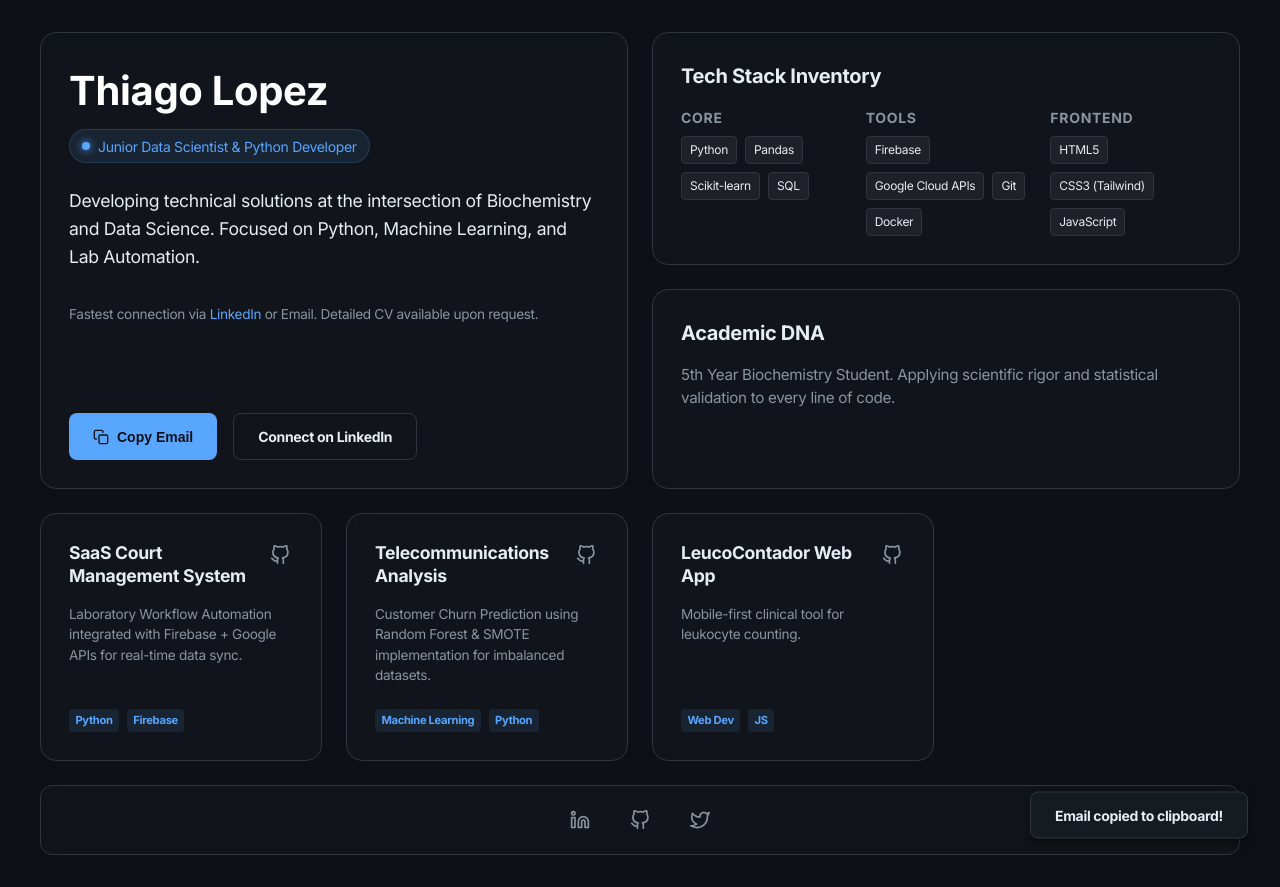
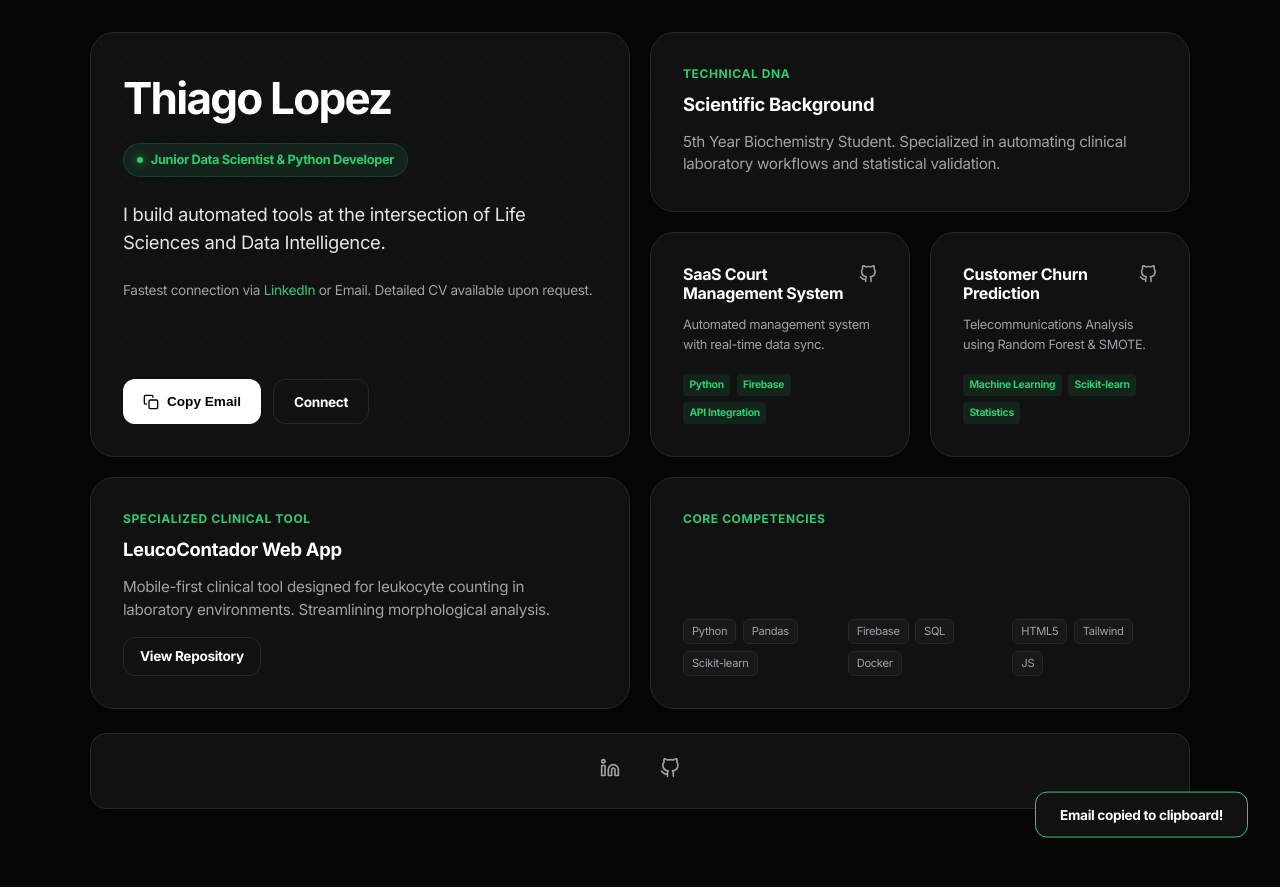
Before and after one commit to thxlopez7/-first_impression, a plain HTML site: page index.html in a window 1280 px wide. After the commit the page ends 841 px from the top, so only its background shows below. Drawn offline with Linux system fonts and the light colour scheme.

Commit message:
Portfolio v2.0: Refactored to Bento Grid dashboard with Bio-Green accents and updated bio

```diff
--- a/index.html
+++ b/index.html
@@ -12,7 +12,7 @@
 <body>
     <div class="dashboard">
         <main class="bento-grid">
-            <!-- Identity Cell (Double Width) -->
+            <!-- Hero Cell (Identity) -->
             <section class="bento-cell identity-cell">
                 <div class="cell-inner">
                     <div class="identity-content">
@@ -22,7 +22,7 @@
                             Junior Data Scientist & Python Developer
                         </div>
                         <p class="value-prop">
-                            Developing technical solutions at the intersection of Biochemistry and Data Science. Focused on Python, Machine Learning, and Lab Automation.
+                            I build automated tools at the intersection of Life Sciences and Data Intelligence.
                         </p>
                         <p class="contact-note" style="font-size: 0.85rem; color: var(--text-secondary); margin-bottom: 1.5rem;">
                             Fastest connection via <a href="https://www.linkedin.com/in/thiago-lopez-284507219" target="_blank" style="color: var(--accent-color); text-decoration: none;">LinkedIn</a> or Email. Detailed CV available upon request.
@@ -32,102 +32,97 @@
                                 <svg viewBox="0 0 24 24" width="16" height="16" stroke="currentColor" stroke-width="2" fill="none" stroke-linecap="round" stroke-linejoin="round"><rect x="9" y="9" width="13" height="13" rx="2" ry="2"></rect><path d="M5 15H4a2 2 0 0 1-2-2V4a2 2 0 0 1 2-2h9a2 2 0 0 1 2 2v1"></path></svg>
                                 Copy Email
                             </button>
-                            <a href="https://www.linkedin.com/in/thiago-lopez-284507219" target="_blank" class="btn btn-secondary">Connect on LinkedIn</a>
+                            <a href="https://www.linkedin.com/in/thiago-lopez-284507219" target="_blank" class="btn btn-secondary">Connect</a>
                         </div>
-                    </div>
-                </div>
-            </section>
-
-            <!-- Tech Stack Inventory (Iconic Grid) -->
-            <section class="bento-cell tech-stack-cell">
-                <div class="cell-inner">
-                    <h2>Tech Stack Inventory</h2>
-                    <div class="tech-groups">
-                        <div class="tech-group">
-                            <h3>Core</h3>
-                            <div class="tech-tags">
-                                <span class="tag">Python</span>
-                                <span class="tag">Pandas</span>
-                                <span class="tag">Scikit-learn</span>
-                                <span class="tag">SQL</span>
-                            </div>
-                        </div>
-                        <div class="tech-group">
-                            <h3>Tools</h3>
-                            <div class="tech-tags">
-                                <span class="tag">Firebase</span>
-                                <span class="tag">Google Cloud APIs</span>
-                                <span class="tag">Git</span>
-                                <span class="tag">Docker</span>
-                            </div>
-                        </div>
-                        <div class="tech-group">
-                            <h3>Frontend</h3>
-                            <div class="tech-tags">
-                                <span class="tag">HTML5</span>
-                                <span class="tag">CSS3 (Tailwind)</span>
-                                <span class="tag">JavaScript</span>
-                            </div>
-                        </div>
-                    </div>
-                </div>
-            </section>
-
-            <!-- Academic/Scientific DNA -->
-            <section class="bento-cell academic-cell">
-                <div class="cell-inner">
-                    <h2>Academic DNA</h2>
-                    <p>5th Year Biochemistry Student. Applying scientific rigor and statistical validation to every line of code.</p>
-                </div>
-                <div class="decor-pattern pattern-waves"></div>
-            </section>
-
-            <!-- Project Case Studies (The "Work" Section) -->
-            <section class="bento-cell project-cell">
-                <div class="cell-inner">
-                    <div class="project-header">
-                        <h2>SaaS Court Management System</h2>
-                        <a href="https://github.com/thxlopez7/gestor_de_canchas_SaaS.git" target="_blank" class="github-link" title="View on GitHub">
-                            <svg viewBox="0 0 24 24" width="20" height="20" stroke="currentColor" stroke-width="2" fill="none" stroke-linecap="round" stroke-linejoin="round"><path d="M9 19c-5 1.5-5-2.5-7-3m14 6v-3.87a3.37 3.37 0 0 0-.94-2.61c3.14-.35 6.44-1.54 6.44-7A5.44 5.44 0 0 0 20 4.77 5.07 5.07 0 0 0 19.91 1S18.73.65 16 2.48a13.38 13.38 0 0 0-7 0C6.27.65 5.09 1 5.09 1A5.07 5.07 0 0 0 5 4.77a5.44 5.44 0 0 0-1.5 3.78c0 5.42 3.3 6.61 6.44 7A3.37 3.37 0 0 0 9 18.13V22"></path></svg>
-                        </a>
-                    </div>
-                    <p class="context">Laboratory Workflow Automation integrated with Firebase + Google APIs for real-time data sync.</p>
-                    <div class="tech-tag-container">
-                        <span class="tech-tag">Python</span>
-                        <span class="tech-tag">Firebase</span>
-                    </div>
-                </div>
-            </section>
-
-            <section class="bento-cell project-cell">
-                <div class="cell-inner">
-                    <div class="project-header">
-                        <h2>Telecommunications Analysis</h2>
-                        <a href="https://github.com/thxlopez7/challenge_telecomX_2026" target="_blank" class="github-link" title="View on GitHub">
-                            <svg viewBox="0 0 24 24" width="20" height="20" stroke="currentColor" stroke-width="2" fill="none" stroke-linecap="round" stroke-linejoin="round"><path d="M9 19c-5 1.5-5-2.5-7-3m14 6v-3.87a3.37 3.37 0 0 0-.94-2.61c3.14-.35 6.44-1.54 6.44-7A5.44 5.44 0 0 0 20 4.77 5.07 5.07 0 0 0 19.91 1S18.73.65 16 2.48a13.38 13.38 0 0 0-7 0C6.27.65 5.09 1 5.09 1A5.07 5.07 0 0 0 5 4.77a5.44 5.44 0 0 0-1.5 3.78c0 5.42 3.3 6.61 6.44 7A3.37 3.37 0 0 0 9 18.13V22"></path></svg>
-                        </a>
-                    </div>
-                    <p class="context">Customer Churn Prediction using Random Forest & SMOTE implementation for imbalanced datasets.</p>
-                    <div class="tech-tag-container">
-                        <span class="tech-tag">Machine Learning</span>
-                        <span class="tech-tag">Python</span>
                     </div>
                 </div>
                 <div class="decor-pattern pattern-dots"></div>
             </section>
 
+            <!-- Technical DNA Cell -->
+            <section class="bento-cell academic-cell">
+                <div class="cell-inner">
+                    <h3>Technical DNA</h3>
+                    <h2>Scientific Background</h2>
+                    <p>5th Year Biochemistry Student. Specialized in automating clinical laboratory workflows and statistical validation.</p>
+                </div>
+                <div class="decor-pattern pattern-waves"></div>
+            </section>
+
+            <!-- Project Card 1: SaaS Gestor -->
             <section class="bento-cell project-cell">
                 <div class="cell-inner">
                     <div class="project-header">
-                        <h2>LeucoContador Web App</h2>
-                        <a href="https://github.com/thxlopez7" target="_blank" class="github-link" title="View on GitHub">
-                            <svg viewBox="0 0 24 24" width="20" height="20" stroke="currentColor" stroke-width="2" fill="none" stroke-linecap="round" stroke-linejoin="round"><path d="M9 19c-5 1.5-5-2.5-7-3m14 6v-3.87a3.37 3.37 0 0 0-.94-2.61c3.14-.35 6.44-1.54 6.44-7A5.44 5.44 0 0 0 20 4.77 5.07 5.07 0 0 0 19.91 1S18.73.65 16 2.48a13.38 13.38 0 0 0-7 0C6.27.65 5.09 1 5.09 1A5.07 5.07 0 0 0 5 4.77a5.44 5.44 0 0 0-1.5 3.78c0 5.42 3.3 6.61 6.44 7A3.37 3.37 0 0 0 9 18.13V22"></path></svg>
+                        <h2>SaaS Court Management System</h2>
+                        <a href="https://github.com/thxlopez7/gestor_de_canchas_SaaS.git" target="_blank" class="github-link" title="View Source Code">
+                            <svg viewBox="0 0 24 24" width="18" height="18" stroke="currentColor" stroke-width="2" fill="none" stroke-linecap="round" stroke-linejoin="round"><path d="M9 19c-5 1.5-5-2.5-7-3m14 6v-3.87a3.37 3.37 0 0 0-.94-2.61c3.14-.35 6.44-1.54 6.44-7A5.44 5.44 0 0 0 20 4.77 5.07 5.07 0 0 0 19.91 1S18.73.65 16 2.48a13.38 13.38 0 0 0-7 0C6.27.65 5.09 1 5.09 1A5.07 5.07 0 0 0 5 4.77a5.44 5.44 0 0 0-1.5 3.78c0 5.42 3.3 6.61 6.44 7A3.37 3.37 0 0 0 9 18.13V22"></path></svg>
                         </a>
                     </div>
-                    <p class="context">Mobile-first clinical tool for leukocyte counting.</p>
+                    <p class="context">Automated management system with real-time data sync.</p>
                     <div class="tech-tag-container">
-                        <span class="tech-tag">Web Dev</span>
-                        <span class="tech-tag">JS</span>
+                        <span class="tech-tag">Python</span>
+                        <span class="tech-tag">Firebase</span>
+                        <span class="tech-tag">API Integration</span>
+                    </div>
+                </div>
+            </section>
+
+            <!-- Project Card 2: Telecom Churn -->
+            <section class="bento-cell project-cell">
+                <div class="cell-inner">
+                    <div class="project-header">
+                        <h2>Customer Churn Prediction</h2>
+                        <a href="https://github.com/thxlopez7/challenge_telecomX_2026" target="_blank" class="github-link" title="View Source Code">
+                            <svg viewBox="0 0 24 24" width="18" height="18" stroke="currentColor" stroke-width="2" fill="none" stroke-linecap="round" stroke-linejoin="round"><path d="M9 19c-5 1.5-5-2.5-7-3m14 6v-3.87a3.37 3.37 0 0 0-.94-2.61c3.14-.35 6.44-1.54 6.44-7A5.44 5.44 0 0 0 20 4.77 5.07 5.07 0 0 0 19.91 1S18.73.65 16 2.48a13.38 13.38 0 0 0-7 0C6.27.65 5.09 1 5.09 1A5.07 5.07 0 0 0 5 4.77a5.44 5.44 0 0 0-1.5 3.78c0 5.42 3.3 6.61 6.44 7A3.37 3.37 0 0 0 9 18.13V22"></path></svg>
+                        </a>
+                    </div>
+                    <p class="context">Telecommunications Analysis using Random Forest & SMOTE.</p>
+                    <div class="tech-tag-container">
+                        <span class="tech-tag">Machine Learning</span>
+                        <span class="tech-tag">Scikit-learn</span>
+                        <span class="tech-tag">Statistics</span>
+                    </div>
+                </div>
+            </section>
+
+            <!-- Featured Clinical Tool: LeucoContador -->
+            <section class="bento-cell tech-stack-cell">
+                <div class="cell-inner">
+                    <h3>Specialized Clinical Tool</h3>
+                    <h2>LeucoContador Web App</h2>
+                    <p>Mobile-first clinical tool designed for leukocyte counting in laboratory environments. Streamlining morphological analysis.</p>
+                    <div class="cta-group" style="margin-top: 1rem;">
+                        <a href="https://github.com/thxlopez7" target="_blank" class="btn btn-secondary" style="padding: 0.5rem 1rem;">View Repository</a>
+                    </div>
+                </div>
+            </section>
+
+            <!-- Tech Stack Cell -->
+            <section class="bento-cell tech-stack-cell">
+                <div class="cell-inner">
+                    <h3>Core Competencies</h3>
+                    <div class="tech-groups">
+                        <div class="tech-group">
+                            <div class="tech-tags">
+                                <span class="tag">Python</span>
+                                <span class="tag">Pandas</span>
+                                <span class="tag">Scikit-learn</span>
+                            </div>
+                        </div>
+                        <div class="tech-group">
+                            <div class="tech-tags">
+                                <span class="tag">Firebase</span>
+                                <span class="tag">SQL</span>
+                                <span class="tag">Docker</span>
+                            </div>
+                        </div>
+                        <div class="tech-group">
+                            <div class="tech-tags">
+                                <span class="tag">HTML5</span>
+                                <span class="tag">Tailwind</span>
+                                <span class="tag">JS</span>
+                            </div>
+                        </div>
                     </div>
                 </div>
             </section>
@@ -140,9 +135,6 @@
             <a href="https://github.com/thxlopez7" target="_blank" class="social-icon" aria-label="GitHub">
                 <svg viewBox="0 0 24 24" width="20" height="20" stroke="currentColor" stroke-width="2" fill="none" stroke-linecap="round" stroke-linejoin="round"><path d="M9 19c-5 1.5-5-2.5-7-3m14 6v-3.87a3.37 3.37 0 0 0-.94-2.61c3.14-.35 6.44-1.54 6.44-7A5.44 5.44 0 0 0 20 4.77 5.07 5.07 0 0 0 19.91 1S18.73.65 16 2.48a13.38 13.38 0 0 0-7 0C6.27.65 5.09 1 5.09 1A5.07 5.07 0 0 0 5 4.77a5.44 5.44 0 0 0-1.5 3.78c0 5.42 3.3 6.61 6.44 7A3.37 3.37 0 0 0 9 18.13V22"></path></svg>
             </a>
-            <a href="#" target="_blank" class="social-icon" aria-label="Twitter">
-                <svg viewBox="0 0 24 24" width="20" height="20" stroke="currentColor" stroke-width="2" fill="none" stroke-linecap="round" stroke-linejoin="round"><path d="M23 3a10.9 10.9 0 0 1-3.14 1.53 4.48 4.48 0 0 0-7.86 3v1A10.66 10.66 0 0 1 3 4s-4 9 5 13a11.64 11.64 0 0 1-7 2c9 5 20 0 20-11.5a4.5 4.5 0 0 0-.08-.83A7.72 7.72 0 0 0 23 3z"></path></svg>
-            </a>
         </footer>
     </div>
 
--- a/style.css
+++ b/style.css
@@ -1,12 +1,11 @@
 :root {
-    --bg-color: #0D1117;
-    --border-color: #30363D;
-    --text-primary: #E6EDF3;
-    --text-secondary: #8B949E;
-    --accent-color: #58A6FF;
-    --accent-hover: #3182CE;
-    --glass-bg: rgba(255, 255, 255, 0.02);
-    --glass-border: rgba(255, 255, 255, 0.05);
+    --bg-color: #050505;
+    --card-bg: #111111;
+    --border-color: #262626;
+    --text-primary: #FFFFFF;
+    --text-secondary: #A1A1AA;
+    --accent-color: #2ecc71;
+    --accent-glow: rgba(46, 204, 113, 0.15);
 }
 
 * {
@@ -26,12 +25,13 @@ body {
     justify-content: center;
     align-items: center;
     padding: 2rem;
+    overflow-x: hidden;
 }
 
 /* Dashboard Container */
 .dashboard {
     width: 100%;
-    max-width: 1200px;
+    max-width: 1100px;
     display: flex;
     flex-direction: column;
     gap: 1.5rem;
@@ -41,26 +41,34 @@ body {
 .bento-grid {
     display: grid;
     grid-template-columns: repeat(4, 1fr);
-    grid-auto-rows: minmax(200px, auto);
-    gap: 1.5rem;
+    grid-auto-rows: minmax(180px, auto);
+    gap: 1.25rem;
 }
 
-/* Glassmorphism Cells */
+/* Bento Cells */
 .bento-cell {
     position: relative;
-    background: var(--glass-bg);
+    background: var(--card-bg);
     border: 1px solid var(--border-color);
-    border-radius: 16px;
+    border-radius: 24px;
     overflow: hidden;
-    backdrop-filter: blur(10px);
-    -webkit-backdrop-filter: blur(10px);
-    transition: transform 0.3s cubic-bezier(0.4, 0, 0.2, 1), box-shadow 0.3s ease;
+    transition: transform 0.4s cubic-bezier(0.2, 1, 0.3, 1), box-shadow 0.4s ease, border-color 0.4s ease;
     display: flex;
     flex-direction: column;
+    opacity: 0;
+    transform: translateY(20px);
+    animation: entrance 0.6s cubic-bezier(0.2, 1, 0.3, 1) forwards;
+}
+
+@keyframes entrance {
+    to {
+        opacity: 1;
+        transform: translateY(0);
+    }
 }
 
 .cell-inner {
-    padding: 1.75rem;
+    padding: 2rem;
     position: relative;
     z-index: 2;
     height: 100%;
@@ -69,9 +77,9 @@ body {
 }
 
 .bento-cell:hover {
-    transform: scale(1.02);
-    box-shadow: 0 0 30px rgba(88, 166, 255, 0.1);
-    border-color: rgba(88, 166, 255, 0.3);
+    transform: scale(1.01);
+    box-shadow: 0 0 40px var(--accent-glow);
+    border-color: rgba(46, 204, 113, 0.3);
 }
 
 /* Specific Cell Sizings */
@@ -95,25 +103,26 @@ body {
     grid-row: span 1;
 }
 
-/* Typography & Elements */
+/* Typography */
 h1 {
-    font-size: 2.5rem;
+    font-size: 2.75rem;
+    font-weight: 800;
+    margin-bottom: 0.75rem;
+    color: #FFFFFF;
+    letter-spacing: -0.04em;
+}
+
+h2 {
+    font-size: 1.15rem;
     font-weight: 700;
-    margin-bottom: 0.5rem;
+    margin-bottom: 0.75rem;
     color: #FFFFFF;
 }
 
-h2 {
-    font-size: 1.25rem;
+h3 {
+    font-size: 0.75rem;
     font-weight: 700;
-    margin-bottom: 1rem;
-    color: var(--text-primary);
-}
-
-h3 {
-    font-size: 0.875rem;
-    font-weight: 700;
-    color: var(--text-secondary);
+    color: var(--accent-color);
     text-transform: uppercase;
     letter-spacing: 0.05em;
     margin-bottom: 0.5rem;
@@ -130,42 +139,42 @@ p {
     display: flex;
     flex-direction: column;
     height: 100%;
-    justify-content: center;
 }
 
 .status-badge {
     display: inline-flex;
     align-items: center;
     gap: 0.5rem;
-    font-size: 0.875rem;
+    font-size: 0.8rem;
     color: var(--accent-color);
-    background: rgba(88, 166, 255, 0.1);
-    padding: 0.35rem 0.75rem;
+    background: rgba(46, 204, 113, 0.1);
+    padding: 0.4rem 0.8rem;
     border-radius: 999px;
     margin-bottom: 1.5rem;
     width: fit-content;
-    border: 1px solid rgba(88, 166, 255, 0.2);
+    border: 1px solid rgba(46, 204, 113, 0.15);
+    font-weight: 600;
 }
 
 .status-dot {
-    width: 8px;
-    height: 8px;
+    width: 6px;
+    height: 6px;
     background-color: var(--accent-color);
     border-radius: 50%;
-    box-shadow: 0 0 8px var(--accent-color);
+    box-shadow: 0 0 10px var(--accent-color);
 }
 
 .value-prop {
-    font-size: 1.1rem;
-    line-height: 1.6;
-    margin-bottom: 2rem;
-    color: var(--text-primary);
+    font-size: 1.15rem;
+    line-height: 1.5;
+    margin-bottom: 1.5rem;
+    color: #E5E5E5;
 }
 
 /* Buttons */
 .cta-group {
     display: flex;
-    gap: 1rem;
+    gap: 0.75rem;
     margin-top: auto;
 }
 
@@ -174,9 +183,9 @@ p {
     align-items: center;
     justify-content: center;
     gap: 0.5rem;
-    padding: 0.75rem 1.5rem;
-    border-radius: 8px;
-    font-size: 0.875rem;
+    padding: 0.7rem 1.25rem;
+    border-radius: 12px;
+    font-size: 0.85rem;
     font-weight: 700;
     cursor: pointer;
     text-decoration: none;
@@ -184,48 +193,48 @@ p {
 }
 
 .btn-primary {
-    background-color: var(--accent-color);
-    color: #0D1117;
+    background-color: #FFFFFF;
+    color: #000000;
     border: none;
 }
 
 .btn-primary:hover {
-    background-color: #79B8FF;
-    transform: translateY(-1px);
+    background-color: #E5E5E5;
+    transform: translateY(-2px);
 }
 
 .btn-secondary {
     background-color: transparent;
-    color: var(--text-primary);
+    color: #FFFFFF;
     border: 1px solid var(--border-color);
 }
 
 .btn-secondary:hover {
     background-color: rgba(255, 255, 255, 0.05);
-    border-color: var(--text-primary);
+    border-color: #FFFFFF;
 }
 
 /* Tech Stack */
 .tech-groups {
     display: grid;
     grid-template-columns: repeat(3, 1fr);
-    gap: 1.5rem;
+    gap: 1.25rem;
     margin-top: auto;
 }
 
 .tech-tags {
     display: flex;
     flex-wrap: wrap;
-    gap: 0.5rem;
+    gap: 0.4rem;
 }
 
 .tag {
-    font-size: 0.75rem;
-    padding: 0.25rem 0.5rem;
-    background: rgba(255, 255, 255, 0.05);
+    font-size: 0.7rem;
+    padding: 0.2rem 0.5rem;
+    background: rgba(255, 255, 255, 0.03);
     border: 1px solid var(--border-color);
-    border-radius: 4px;
-    color: var(--text-primary);
+    border-radius: 6px;
+    color: var(--text-secondary);
 }
 
 /* Project Cells */
@@ -236,37 +245,36 @@ p {
 }
 
 .project-header h2 {
-    font-size: 1.1rem;
-    line-height: 1.3;
+    font-size: 1rem;
+    line-height: 1.2;
 }
 
 .github-link {
     color: var(--text-secondary);
     transition: color 0.2s ease;
-    padding: 0.2rem;
 }
 
 .github-link:hover {
-    color: var(--text-primary);
+    color: var(--accent-color);
 }
 
 .context {
-    font-size: 0.85rem;
-    margin-bottom: 1.5rem;
+    font-size: 0.8rem;
+    margin-bottom: 1.25rem;
     flex-grow: 1;
 }
 
 .tech-tag-container {
     display: flex;
-    gap: 0.5rem;
+    gap: 0.4rem;
     margin-top: auto;
     flex-wrap: wrap;
 }
 
 .tech-tag {
-    font-size: 0.7rem;
+    font-size: 0.65rem;
     padding: 0.2rem 0.4rem;
-    background: rgba(88, 166, 255, 0.1);
+    background: rgba(46, 204, 113, 0.1);
     color: var(--accent-color);
     border-radius: 4px;
     font-weight: 700;
@@ -278,37 +286,30 @@ p {
     justify-content: center;
     gap: 1.5rem;
     padding: 1rem;
-    background: var(--glass-bg);
+    background: var(--card-bg);
     border: 1px solid var(--border-color);
-    border-radius: 12px;
-    backdrop-filter: blur(10px);
+    border-radius: 16px;
 }
 
 .social-icon {
     color: var(--text-secondary);
     transition: all 0.2s ease;
-    display: flex;
-    align-items: center;
-    justify-content: center;
     padding: 0.5rem;
-    border-radius: 50%;
 }
 
 .social-icon:hover {
-    color: var(--text-primary);
-    background: rgba(255, 255, 255, 0.05);
+    color: var(--accent-color);
     transform: translateY(-2px);
 }
 
-/* Decorative Backgrounds */
+/* Decorative */
 .decor-pattern {
     position: absolute;
     top: 0;
     left: 0;
     right: 0;
     bottom: 0;
-    z-index: 1;
-    opacity: 0.03;
+    opacity: 0.02;
     pointer-events: none;
 }
 
@@ -327,45 +328,34 @@ p {
     .bento-grid {
         grid-template-columns: repeat(2, 1fr);
     }
-
-    .tech-stack-cell {
-        grid-column: span 2;
-    }
-
-    .project-cell {
-        grid-column: span 1;
-    }
 }
 
 @media (max-width: 768px) {
     .bento-grid {
         grid-template-columns: 1fr;
     }
-
-    .identity-cell, .tech-stack-cell, .academic-cell, .project-cell {
+    .identity-cell, .tech-stack-cell, .academic-cell {
         grid-column: span 1;
     }
-
     .tech-groups {
         grid-template-columns: 1fr;
     }
 }
 
-/* Toast Notification */
+/* Toast */
 .toast {
     position: fixed;
     bottom: 2rem;
     right: 2rem;
-    background: #161B22;
-    border: 1px solid var(--border-color);
-    color: var(--text-primary);
+    background: #111111;
+    border: 1px solid var(--accent-color);
+    color: #FFFFFF;
     padding: 0.75rem 1.5rem;
-    border-radius: 8px;
-    box-shadow: 0 4px 12px rgba(0,0,0,0.5);
+    border-radius: 12px;
     transform: translateY(150%);
     transition: transform 0.3s cubic-bezier(0.175, 0.885, 0.32, 1.275);
     z-index: 1000;
-    font-size: 0.875rem;
+    font-size: 0.85rem;
     font-weight: 700;
 }
 
```
